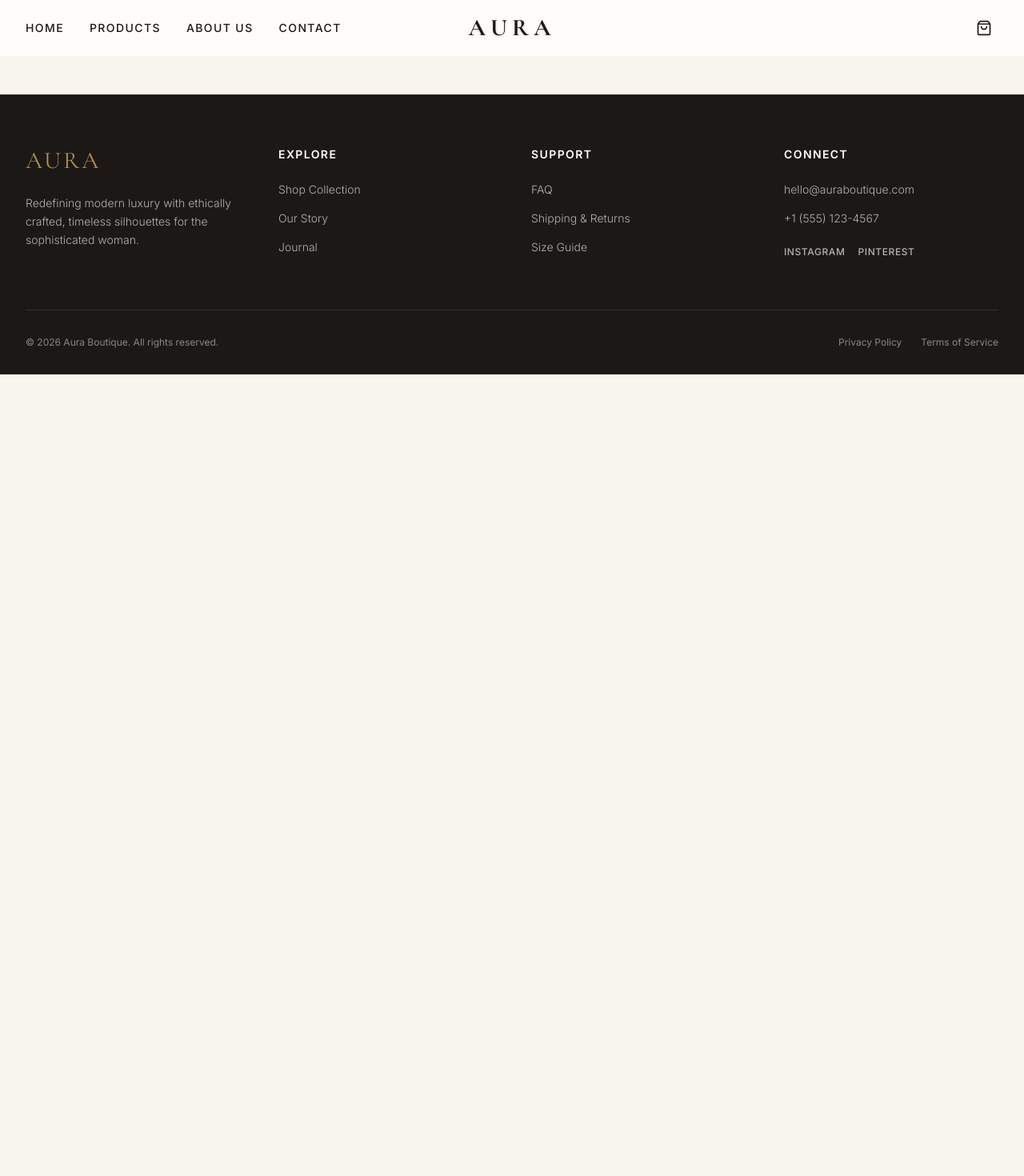
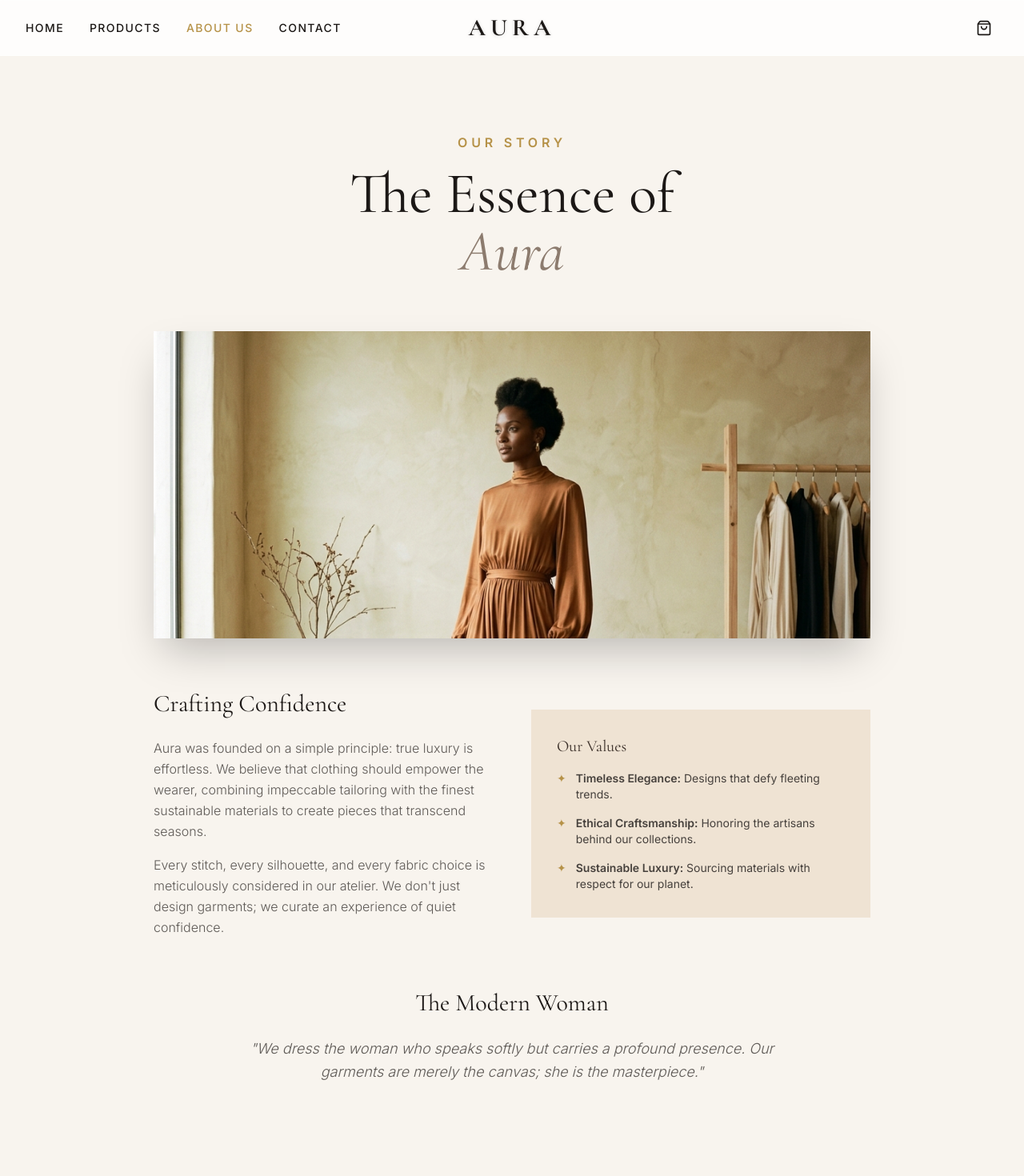
Before and after one commit to ThulasiRam987/AURA-boutique, a React (Vite) app: page /about in a window 1280 px wide. Shown: the top 1470 px of the page at 80% size. Before the commit the page ends 800 px from the top, so only its background shows below. Built offline with nearby package versions, Linux system fonts and the light colour scheme.

Commit message:
make indication,about as individual page,space row by sasuke

```diff
--- a/src/App.jsx
+++ b/src/App.jsx
@@ -2,6 +2,7 @@ import { useState, useEffect } from 'react';
 import { Routes, Route, Link, useLocation } from 'react-router-dom';
 import HomePage from './pages/HomePage';
 import ProductDetailPage from './pages/ProductDetailPage';
+import AboutPage from './pages/AboutPage';
 import CartSidebar from './components/CartSidebar';
 import Navbar from './components/Navbar';
 
@@ -73,6 +74,7 @@ function App() {
       {/* Page Routing */}
       <Routes>
         <Route path="/" element={<HomePage />} />
+        <Route path="/about" element={<AboutPage />} />
         <Route path="/product/:id" element={<ProductDetailPage addToCart={addToCart} />} />
       </Routes>
 
@@ -103,7 +105,7 @@ function App() {
               <h4 className="font-sans text-sm tracking-widest uppercase font-semibold mb-6 text-white">Explore</h4>
               <ul className="space-y-4 text-sm font-light text-boutique-50/70">
                 <li><Link to="/#products" className="hover:text-boutique-gold transition-colors">Shop Collection</Link></li>
-                <li><Link to="/#contact" className="hover:text-boutique-gold transition-colors">Our Story</Link></li>
+                <li><Link to="/about" className="hover:text-boutique-gold transition-colors">Our Story</Link></li>
                 <li><Link to="#" className="hover:text-boutique-gold transition-colors">Journal</Link></li>
               </ul>
             </div>
--- a/src/components/Navbar.jsx
+++ b/src/components/Navbar.jsx
@@ -1,10 +1,18 @@
 import { useEffect, useRef } from 'react';
-import { Link } from 'react-router-dom';
+import { Link, useLocation } from 'react-router-dom';
 import { ShoppingBag } from 'lucide-react';
 import { animate, stagger, splitText } from 'animejs';
 
 export default function Navbar({ cart, setIsCartOpen }) {
   const logoRef = useRef(null);
+  const location = useLocation();
+  const { pathname, hash } = location;
+
+  const getLinkClass = (path, linkHash = '') => {
+    const isContactActive = linkHash === '#contact' && hash === '#contact';
+    const isActive = (pathname === path && hash === linkHash) || isContactActive;
+    return `${isActive ? 'text-boutique-gold' : 'text-boutique-900'} font-sans text-sm tracking-widest uppercase hover:text-boutique-gold transition-colors font-medium`;
+  };
 
   useEffect(() => {
     if (logoRef.current) {
@@ -32,10 +40,10 @@ export default function Navbar({ cart, setIsCartOpen }) {
     <header className="sticky top-0 z-40 glass px-4 md:px-8 py-4 flex justify-between items-center border-b border-boutique-gold/30">
       {/* Desktop Navigation */}
       <nav className="hidden md:flex space-x-8 flex-1">
-        <Link to="/" className="text-boutique-900 font-sans text-sm tracking-widest uppercase hover:text-boutique-gold transition-colors font-medium">Home</Link>
-        <Link to="/#products" className="text-boutique-900 font-sans text-sm tracking-widest uppercase hover:text-boutique-gold transition-colors font-medium">Products</Link>
-        <Link to="/#contact" className="text-boutique-900 font-sans text-sm tracking-widest uppercase hover:text-boutique-gold transition-colors font-medium">About Us</Link>
-        <Link to="/#contact" className="text-boutique-900 font-sans text-sm tracking-widest uppercase hover:text-boutique-gold transition-colors font-medium">Contact</Link>
+        <Link to="/" className={getLinkClass('/', '')}>Home</Link>
+        <Link to="/#products" className={getLinkClass('/', '#products')}>Products</Link>
+        <Link to="/about" className={getLinkClass('/about', '')}>About Us</Link>
+        <Link to="/#contact" className={getLinkClass('/', '#contact')}>Contact</Link>
       </nav>
 
       {/* Logo */}
--- /dev/null
+++ b/src/pages/AboutPage.jsx
@@ -0,0 +1,83 @@
+import { motion } from 'framer-motion';
+
+export default function AboutPage() {
+  return (
+    <div className="min-h-screen bg-boutique-50 pt-24 pb-16 px-4 md:px-8">
+      <div className="max-w-4xl mx-auto">
+        {/* Header Section */}
+        <div className="text-center mb-16">
+          <motion.p
+            initial={{ opacity: 0, y: 20 }} animate={{ opacity: 1, y: 0 }} transition={{ duration: 0.8 }}
+            className="text-boutique-gold text-sm md:text-base font-sans tracking-[0.3em] uppercase mb-4 font-semibold"
+          >
+            Our Story
+          </motion.p>
+          <motion.h1
+            initial={{ opacity: 0, y: 20 }} animate={{ opacity: 1, y: 0 }} transition={{ duration: 0.8, delay: 0.2 }}
+            className="text-5xl md:text-7xl font-heading mb-8 text-boutique-900"
+          >
+            The Essence of <br/><span className="italic text-boutique-400 font-light">Aura</span>
+          </motion.h1>
+        </div>
+
+        {/* Image / Banner */}
+        <motion.div
+          initial={{ opacity: 0, scale: 0.95 }} animate={{ opacity: 1, scale: 1 }} transition={{ duration: 1.2, delay: 0.4 }}
+          className="w-full aspect-[16/9] md:aspect-[21/9] rounded-radius-3xl overflow-hidden shadow-2xl mb-16 relative"
+        >
+          <div className="absolute inset-0 bg-boutique-900/10 mix-blend-overlay z-10 pointer-events-none"></div>
+          <img
+            src="/boutique-hero.png"
+            alt="Aura Boutique Atelier"
+            className="w-full h-full object-cover object-[center_15%]"
+          />
+        </motion.div>
+
+        {/* Content Sections */}
+        <div className="space-y-16">
+          <motion.section
+            initial={{ opacity: 0, y: 20 }} animate={{ opacity: 1, y: 0 }} transition={{ duration: 0.8, delay: 0.6 }}
+            className="grid grid-cols-1 md:grid-cols-2 gap-12 items-center"
+          >
+            <div>
+              <h2 className="text-3xl font-heading mb-6 text-boutique-900">Crafting Confidence</h2>
+              <p className="text-boutique-900/70 font-sans leading-relaxed mb-4 font-light">
+                Aura was founded on a simple principle: true luxury is effortless. We believe that clothing should empower the wearer, combining impeccable tailoring with the finest sustainable materials to create pieces that transcend seasons.
+              </p>
+              <p className="text-boutique-900/70 font-sans leading-relaxed font-light">
+                Every stitch, every silhouette, and every fabric choice is meticulously considered in our atelier. We don't just design garments; we curate an experience of quiet confidence.
+              </p>
+            </div>
+            <div className="bg-boutique-100 p-8 rounded-radius-2xl">
+               <h3 className="text-xl font-heading mb-4 text-boutique-800">Our Values</h3>
+               <ul className="space-y-4 font-sans text-sm text-boutique-900/80">
+                 <li className="flex items-start">
+                   <span className="text-boutique-gold mr-3">✦</span>
+                   <span><strong>Timeless Elegance:</strong> Designs that defy fleeting trends.</span>
+                 </li>
+                 <li className="flex items-start">
+                   <span className="text-boutique-gold mr-3">✦</span>
+                   <span><strong>Ethical Craftsmanship:</strong> Honoring the artisans behind our collections.</span>
+                 </li>
+                 <li className="flex items-start">
+                   <span className="text-boutique-gold mr-3">✦</span>
+                   <span><strong>Sustainable Luxury:</strong> Sourcing materials with respect for our planet.</span>
+                 </li>
+               </ul>
+            </div>
+          </motion.section>
+
+          <motion.section
+             initial={{ opacity: 0, y: 20 }} animate={{ opacity: 1, y: 0 }} transition={{ duration: 0.8, delay: 0.8 }}
+             className="text-center max-w-2xl mx-auto pb-12"
+          >
+            <h2 className="text-3xl font-heading mb-6 text-boutique-900">The Modern Woman</h2>
+            <p className="text-boutique-900/70 font-sans leading-relaxed font-light italic text-lg">
+              "We dress the woman who speaks softly but carries a profound presence. Our garments are merely the canvas; she is the masterpiece."
+            </p>
+          </motion.section>
+        </div>
+      </div>
+    </div>
+  );
+}
--- a/src/pages/HomePage.jsx
+++ b/src/pages/HomePage.jsx
@@ -89,7 +89,7 @@ export default function HomePage() {
             <h2 className="text-3xl font-heading font-bold tracking-wide text-boutique-text">{activeCategory === "All" ? "Shop All" : activeCategory}</h2>
             <span className="text-sm font-sans font-semibold text-boutique-800">{filteredProducts.length} Items</span>
           </div>
-          <div className="grid grid-cols-2 md:grid-cols-4 gap-6 md:gap-8">
+          <div className="grid grid-cols-2 md:grid-cols-4 gap-x-6 gap-y-16 md:gap-x-8 md:gap-y-24">
             {filteredProducts.map(product => (
               <ProductCard key={product.id} product={product} />
             ))}
@@ -100,7 +100,7 @@ export default function HomePage() {
         {activeCategory === "All" && newArrivals.length > 0 && (
           <div className="mb-24 pt-16 border-t border-boutique-gold/30">
             <h2 className="text-3xl font-heading font-bold tracking-wide text-boutique-text mb-8">New Arrivals</h2>
-            <div className="grid grid-cols-2 md:grid-cols-4 gap-6 md:gap-8">
+            <div className="grid grid-cols-2 md:grid-cols-4 gap-x-6 gap-y-16 md:gap-x-8 md:gap-y-24">
               {newArrivals.map(product => (
                 <ProductCard key={product.id} product={product} />
               ))}
@@ -112,7 +112,7 @@ export default function HomePage() {
         {activeCategory === "All" && bestSellers.length > 0 && (
           <div className="mb-16 pt-16 border-t border-boutique-gold/30">
             <h2 className="text-3xl font-heading font-bold tracking-wide text-boutique-text mb-8">Best Sellers</h2>
-            <div className="grid grid-cols-2 md:grid-cols-4 gap-6 md:gap-8">
+            <div className="grid grid-cols-2 md:grid-cols-4 gap-x-6 gap-y-16 md:gap-x-8 md:gap-y-24">
               {bestSellers.map(product => (
                 <ProductCard key={product.id} product={product} />
               ))}
```
